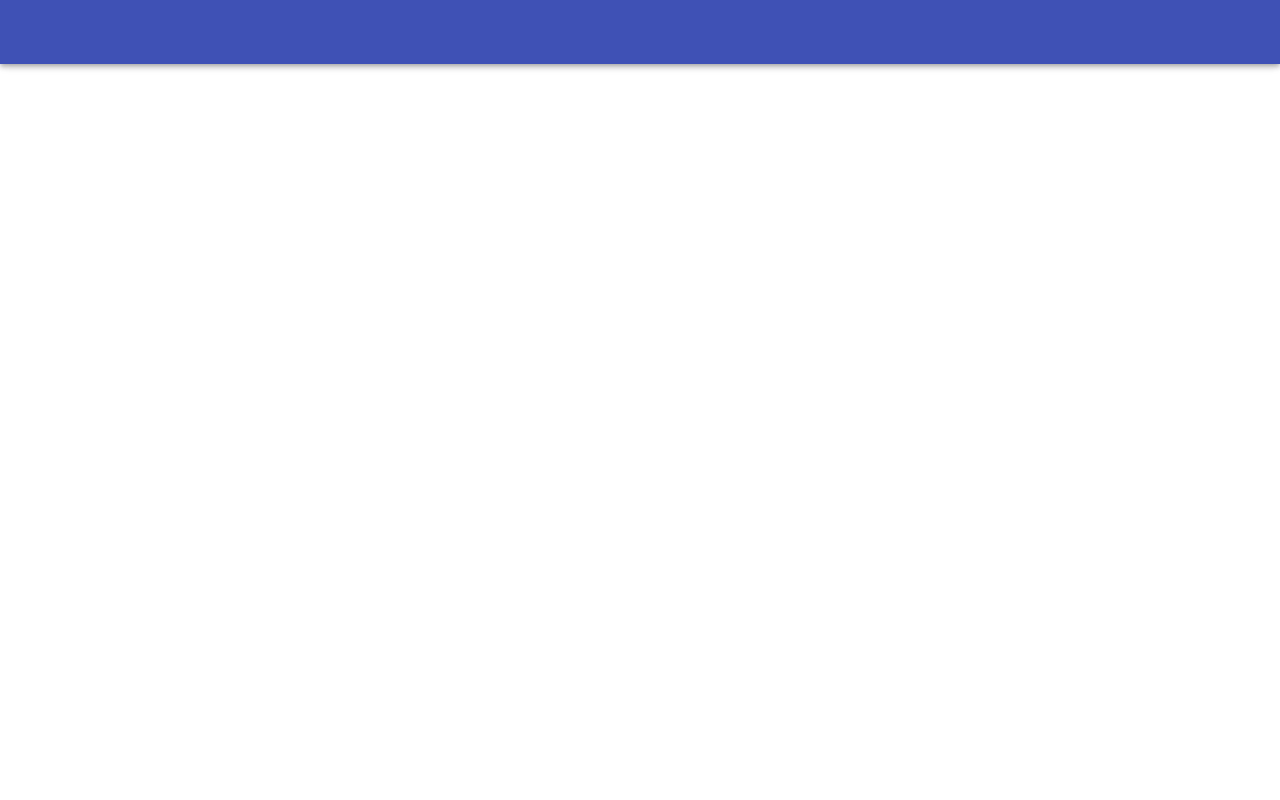
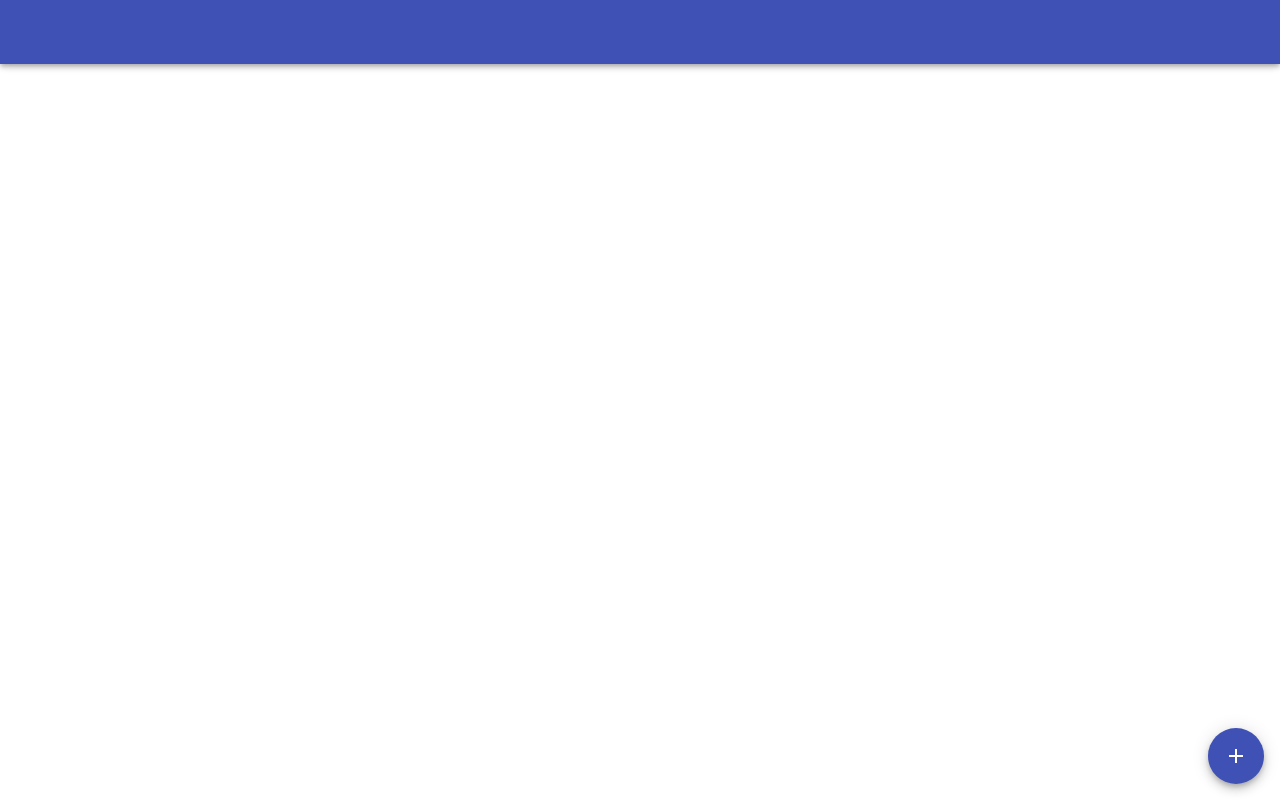
Before and after one commit to ntruessel/broccoli, a React (Create React App) app in the folder web/: page / in a window 1280 px wide. Built offline with nearby package versions, Linux system fonts and the light colour scheme.

Commit message:
Implement Basic UI Skeleton

```diff
--- a/web/src/App.tsx
+++ b/web/src/App.tsx
@@ -1,6 +1,9 @@
 import React from 'react';
-import { BrowserRouter as Router } from 'react-router-dom';
+import { BrowserRouter as Router, Route, Switch } from 'react-router-dom';
 import { AppBar, Container, Toolbar } from '@material-ui/core';
+import { RecipeOverview } from './pages/RecipeOverview';
+import { CreateRecipe } from './pages/CreateRecipe';
+import { routes } from './utils/routes';
 
 function App() {
     return <>
@@ -9,6 +12,14 @@ function App() {
                 <Toolbar/>
             </AppBar>
             <Container>
+                <Switch>
+                    <Route path={routes.overview} exact>
+                        <RecipeOverview/>
+                    </Route>
+                    <Route path={routes.newRecipe}>
+                        <CreateRecipe/>
+                    </Route>
+                </Switch>
             </Container>
         </Router>
     </>;
--- /dev/null
+++ b/web/src/pages/CreateRecipe.tsx
@@ -0,0 +1,5 @@
+import React from 'react';
+
+export function CreateRecipe() {
+    return <></>
+}
--- /dev/null
+++ b/web/src/pages/RecipeOverview.tsx
@@ -0,0 +1,22 @@
+import React from 'react';
+import { Fab as MuiFab, styled } from '@material-ui/core';
+import { Add } from '@material-ui/icons';
+import { useHistory } from 'react-router-dom';
+import { routes } from '../utils/routes';
+
+export function RecipeOverview() {
+    const history = useHistory();
+    return <>
+        <Fab color="primary" onClick={() => {
+            history.push(routes.newRecipe)
+        }}>
+            <Add/>
+        </Fab>
+    </>;
+}
+
+const Fab = styled(MuiFab)(({ theme }) => ({
+    position: 'absolute',
+    bottom: theme.spacing(2),
+    right: theme.spacing(2),
+}));
--- /dev/null
+++ b/web/src/utils/routes.ts
@@ -0,0 +1,4 @@
+export const routes = {
+    overview: "/",
+    newRecipe: "/new-recipe",
+}
```
